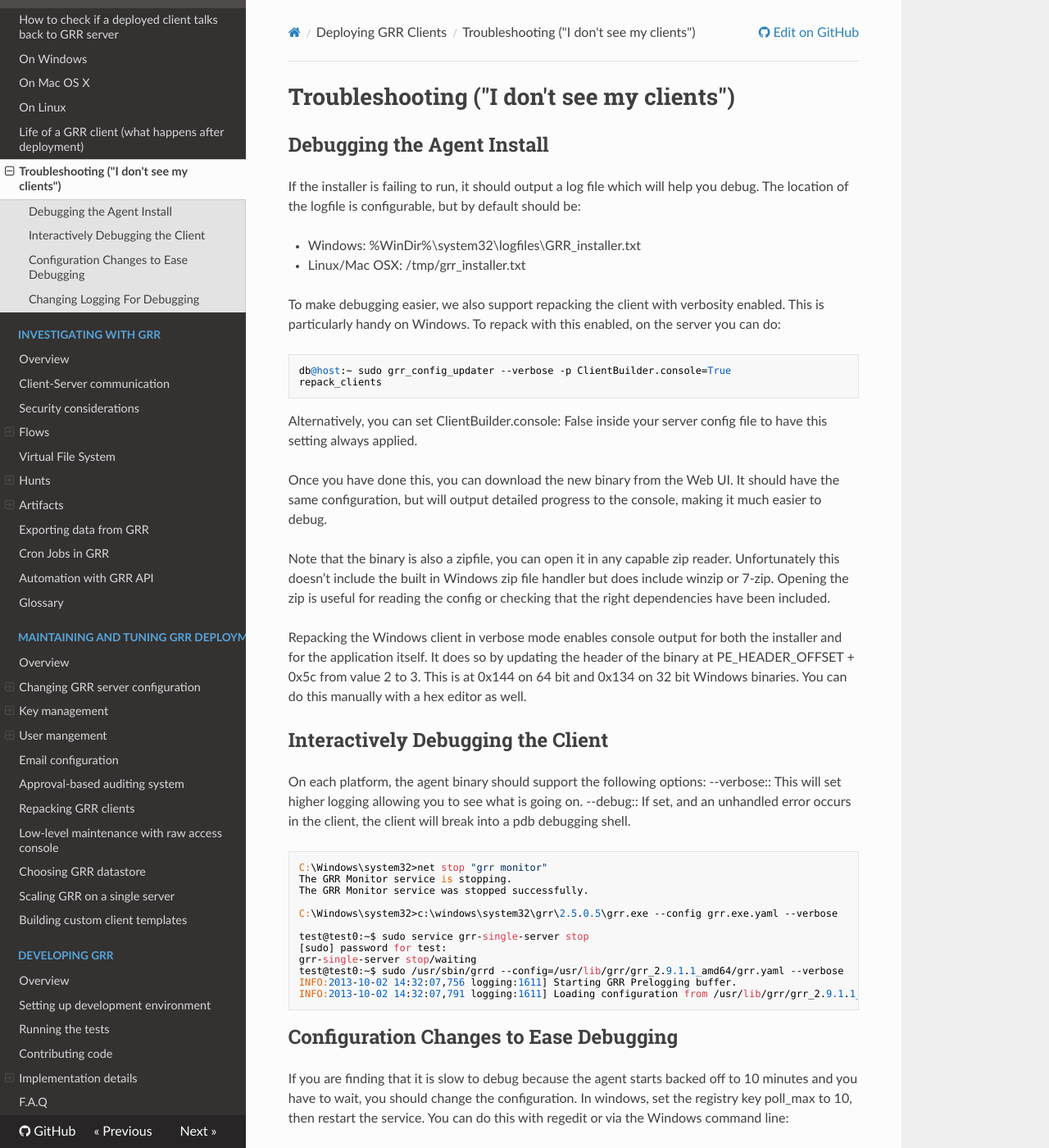
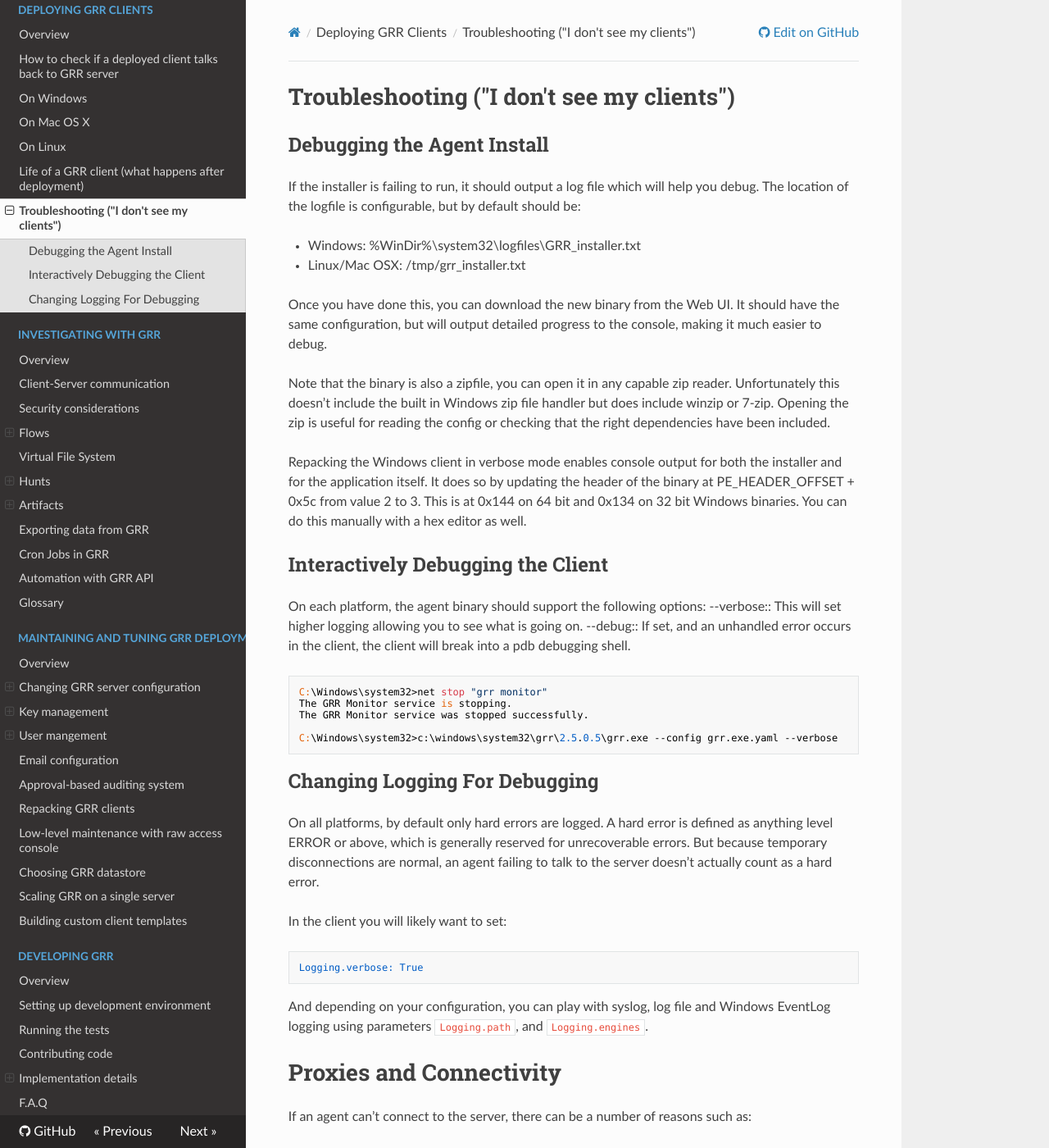
Before and after one commit to google/grr-doc, an MkDocs documentation site: the page built from docs/deploying-grr-clients/troubleshooting.md, in a window 1280 px wide and 1400 px high. Shown: the whole window at 82% size. Built offline with MkDocs 1.6.1, drawn with Linux system fonts in a browser that asks for light colours; nearby versions of some CDN libraries; old or Windows-style settings are respelled for this version of MkDocs; some of the changed text lies outside the part shown.

Commit message:
Remove obsolete client debug instructions

```diff
--- a/docs/deploying-grr-clients/troubleshooting.md
+++ b/docs/deploying-grr-clients/troubleshooting.md
@@ -9,17 +9,6 @@
   - Windows: %WinDir%\\system32\\logfiles\\GRR\_installer.txt
 
   - Linux/Mac OSX: /tmp/grr\_installer.txt
-
-To make debugging easier, we also support repacking the client with
-verbosity enabled. This is particularly handy on Windows. To repack with
-this enabled, on the server you can
-    do:
-
-    db@host:~ sudo grr_config_updater --verbose -p ClientBuilder.console=True
-    repack_clients
-
-Alternatively, you can set ClientBuilder.console: False inside your
-server config file to have this setting always applied.
 
 Once you have done this, you can download the new binary from the Web
 UI. It should have the same configuration, but will output detailed
@@ -49,33 +38,6 @@
     The GRR Monitor service was stopped successfully.
 
     C:\Windows\system32>c:\windows\system32\grr\2.5.0.5\grr.exe --config grr.exe.yaml --verbose
-
-    test@test0:~$ sudo service grr-single-server stop
-    [sudo] password for test:
-    grr-single-server stop/waiting
-    test@test0:~$ sudo /usr/sbin/grrd --config=/usr/lib/grr/grr_2.9.1.1_amd64/grr.yaml --verbose
-    INFO:2013-10-02 14:32:07,756 logging:1611] Starting GRR Prelogging buffer.
-    INFO:2013-10-02 14:32:07,791 logging:1611] Loading configuration from /usr/lib/grr/grr_2.9.1.1_amd64/grr.yaml
-
-## Configuration Changes to Ease Debugging
-
-If you are finding that it is slow to debug because the agent starts
-backed off to 10 minutes and you have to wait, you should change the
-configuration. In windows, set the registry key poll\_max to 10, then
-restart the service. You can do this with regedit or via the Windows
-command
-    line:
-
-    C:\Windows\system32>reg add HKLM\Software\GRR /v Client.poll_max /d 10
-    The operation completed successfully.
-
-    C:\Windows\system32>net stop "grr monitor"
-    The GRR Monitor service is stopping.
-    The GRR Monitor service was stopped successfully.
-
-    C:\Windows\system32>net start "grr monitor"
-    The GRR Monitor service is starting.
-    The GRR Monitor service was started successfully.
 
 ## Changing Logging For Debugging
 
```
